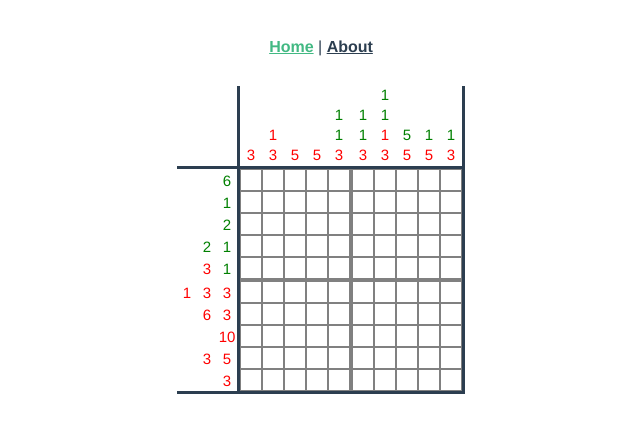
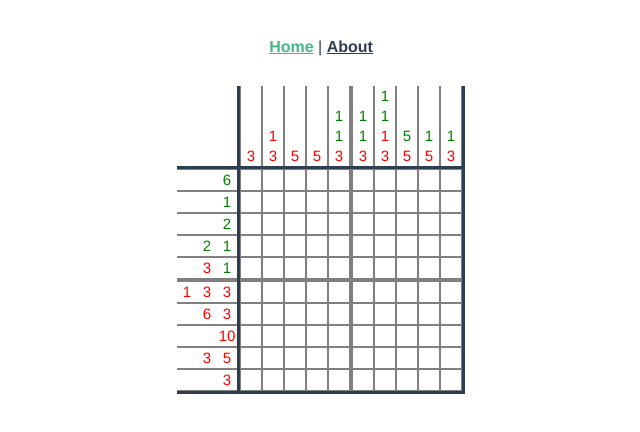
Before and after one commit to lunkkun/picross, a Vue app: page / in a window 1280 px wide. Shown: the top 432 px of the page, without its empty margins (319-959 px from the left). Built offline with nearby package versions, Linux system fonts and the light colour scheme.

Commit message:
Added line-height for better spacing and added grey borders for clues

```diff
--- a/src/components/ColumnClues.vue
+++ b/src/components/ColumnClues.vue
@@ -41,11 +41,12 @@ export default {
     justify-content: flex-end;
     width: 20px;
     border-style: none solid none solid;
-    border-color: white;
+    border-color: grey;
     border-left-width: thin;
   }
   .clue {
     height: 20px;
     font-size: 15px;
+    line-height:20px;
   }
 </style>
--- a/src/components/RowClues.vue
+++ b/src/components/RowClues.vue
@@ -41,12 +41,12 @@ export default {
     justify-content: flex-end;
     height: 20px;
     border-style: solid none solid none;
-    border-color: white;
+    border-color: grey;
     border-top-width: thin;
   }
   .clue {
     width: 20px;
     font-size: 15px;
-    margin-top: 2px;
+    line-height:20px;
   }
 </style>
```
